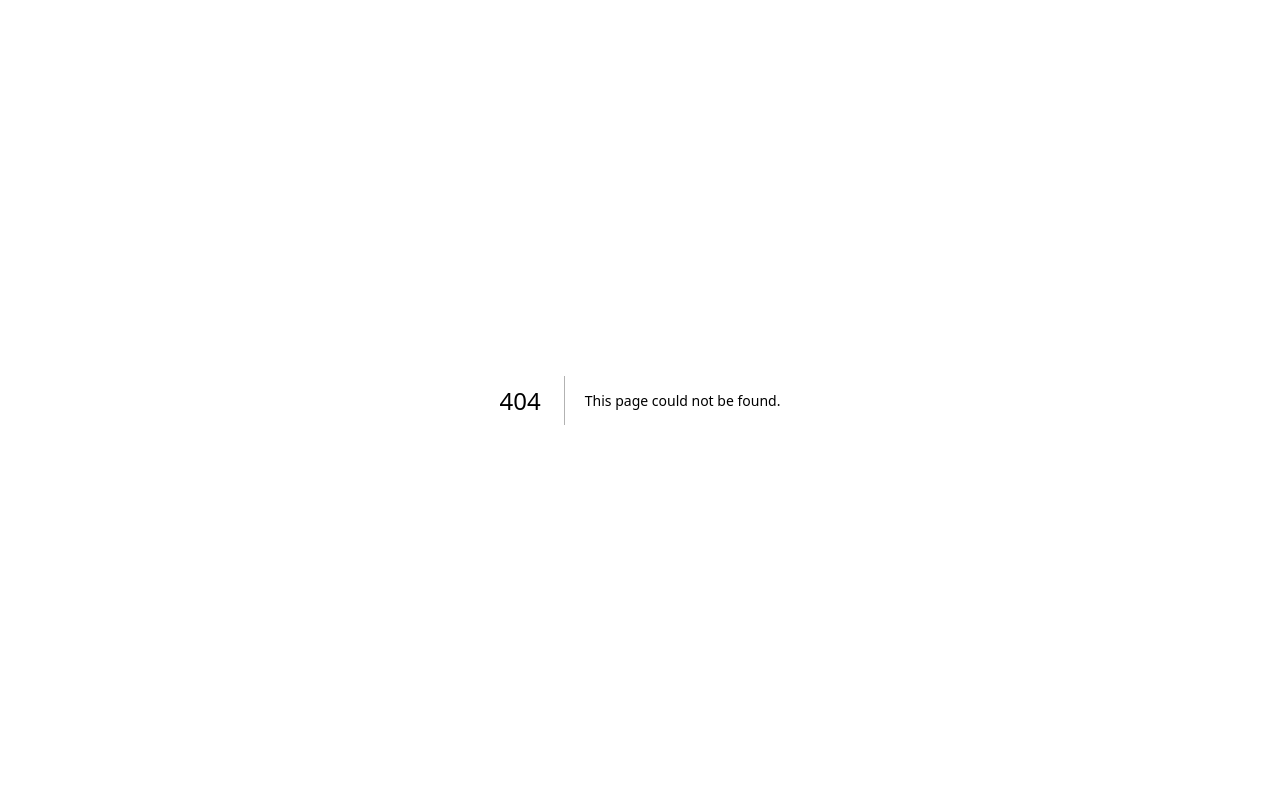
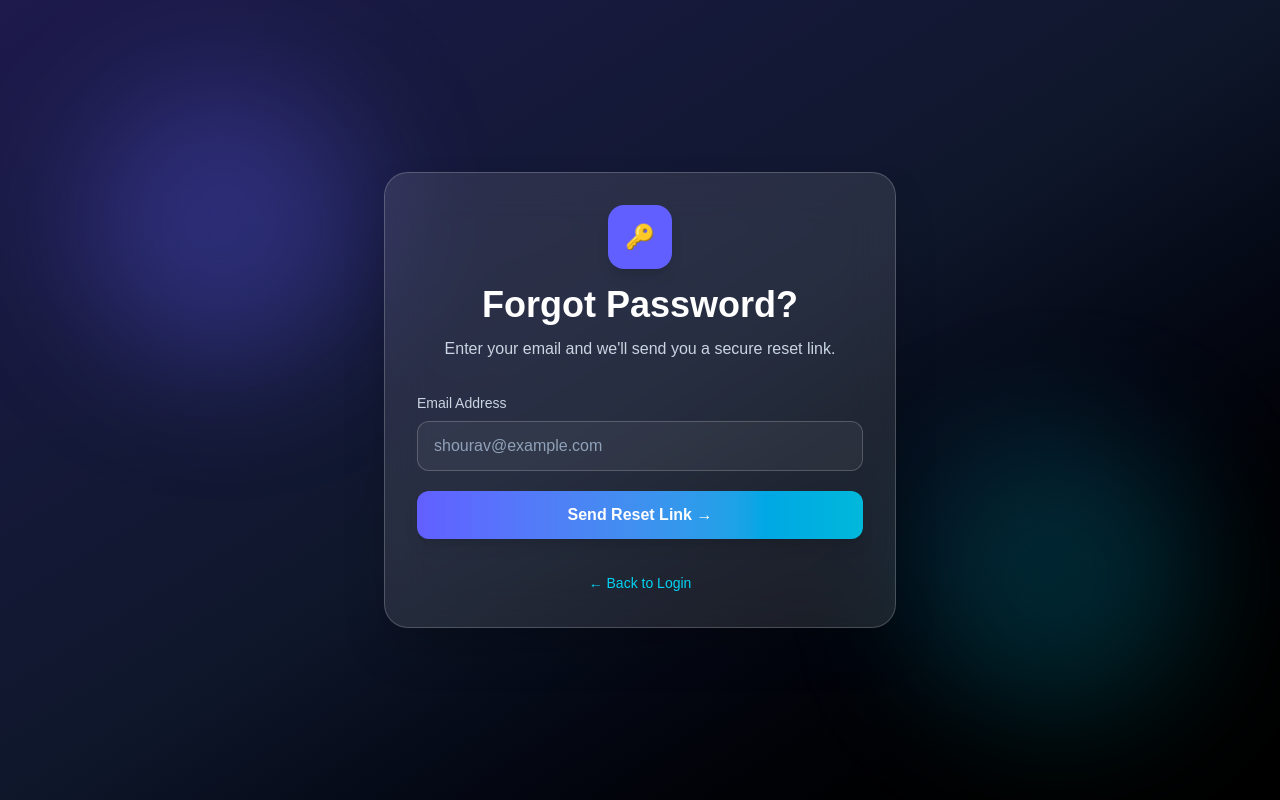
Before and after one commit to shouravhasanshurjo8201/JobMatrix, a Next.js app in the folder frontend/: page /forgotPassword in a window 1280 px wide. Before the commit this address had no page. Built offline with nearby package versions, Linux system fonts and the light colour scheme.

Commit message:
Add Forgot Password page with email input and submission handling

```diff
--- /dev/null
+++ b/frontend/app/(auth)/forgotPassword/page.tsx
@@ -0,0 +1,123 @@
+'use client';
+
+import Link from 'next/link';
+import React, { useState } from 'react';
+
+export default function ForgotPasswordPage() {
+    const [email, setEmail] = useState('');
+    const [message, setMessage] = useState('');
+    const [error, setError] = useState('');
+    const [loading, setLoading] = useState(false);
+
+    const handleSubmit = async (e: React.FormEvent<HTMLFormElement>) => {
+        e.preventDefault();
+
+        setLoading(true);
+        setMessage('');
+        setError('');
+
+        try {
+            const res = await fetch(
+                `${process.env.NEXT_PUBLIC_API_URL}/api/auth/forgot-password`,
+                {
+                    method: 'POST',
+                    headers: {
+                        'Content-Type': 'application/json',
+                    },
+                    body: JSON.stringify({ email }),
+                }
+            );
+
+            const data = await res.json();
+
+            if (res.ok) {
+                setMessage(data.message);
+            } else {
+                setError(data.message || 'Something went wrong.');
+            }
+        } catch {
+            setError('Failed to connect to the server.');
+        } finally {
+            setLoading(false);
+        }
+    };
+
+    return (
+        <div className="relative min-h-screen flex items-center justify-center overflow-hidden bg-gradient-to-br from-indigo-950 via-slate-900 to-black px-6">
+
+            {/* Background Glow */}
+            <div className="absolute top-20 left-20 h-72 w-72 rounded-full bg-indigo-500/30 blur-3xl" />
+            <div className="absolute bottom-20 right-20 h-72 w-72 rounded-full bg-cyan-500/20 blur-3xl" />
+
+            <div className="relative w-full max-w-lg">
+                <div className="rounded-3xl border border-white/20 bg-white/10 p-8 backdrop-blur-xl shadow-2xl">
+
+                    {/* Header */}
+                    <div className="mb-8 text-center">
+                        <div className="mx-auto mb-4 flex h-16 w-16 items-center justify-center rounded-2xl bg-indigo-500 shadow-lg">
+                            <span className="text-2xl">🔑</span>
+                        </div>
+
+                        <h1 className="text-4xl font-bold text-white">
+                            Forgot Password?
+                        </h1>
+
+                        <p className="mt-3 text-slate-300">
+                            Enter your email and we'll send you a secure reset link.
+                        </p>
+                    </div>
+
+                    {/* Alerts */}
+                    {message && (
+                        <div className="mb-4 rounded-xl border border-green-500/30 bg-green-500/10 p-4 text-sm text-green-300">
+                            ✅ {message}
+                        </div>
+                    )}
+
+                    {error && (
+                        <div className="mb-4 rounded-xl border border-red-500/30 bg-red-500/10 p-4 text-sm text-red-300">
+                            ❌ {error}
+                        </div>
+                    )}
+
+                    {/* Form */}
+                    <form onSubmit={handleSubmit} className="space-y-5">
+                        <div>
+                            <label className="mb-2 block text-sm text-slate-300">
+                                Email Address
+                            </label>
+
+                            <input
+                                type="email"
+                                required
+                                value={email}
+                                onChange={(e) => setEmail(e.target.value)}
+                                placeholder="shourav@example.com"
+                                className="w-full rounded-xl border border-white/20 bg-white/5 px-4 py-3 text-white placeholder:text-slate-400 focus:outline-none focus:ring-2 focus:ring-indigo-500"
+                            />
+                        </div>
+
+                        <button
+                            type="submit"
+                            disabled={loading}
+                            className="w-full rounded-xl bg-gradient-to-r from-indigo-500 to-cyan-500 py-3 font-semibold text-white shadow-lg transition-all hover:scale-[1.02] disabled:cursor-not-allowed disabled:opacity-70"
+                        >
+                            {loading ? 'Sending Reset Link...' : 'Send Reset Link →'}
+                        </button>
+                    </form>
+
+                    {/* Footer */}
+                    <div className="mt-8 text-center">
+                        <Link
+                            href="/login"
+                            className="text-sm font-medium text-cyan-400 transition hover:text-cyan-300"
+                        >
+                            ← Back to Login
+                        </Link>
+                    </div>
+
+                </div>
+            </div>
+        </div>
+    );
+}
--- a/frontend/app/(auth)/login/page.tsx
+++ b/frontend/app/(auth)/login/page.tsx
@@ -79,7 +79,7 @@ export default function LoginPage() {
                             </label>
 
                             <Link
-                                href="/forgot-password"
+                                href="/forgotPassword"
                                 className="text-cyan-400 hover:text-cyan-300"
                             >
                                 Forgot Password?
```
